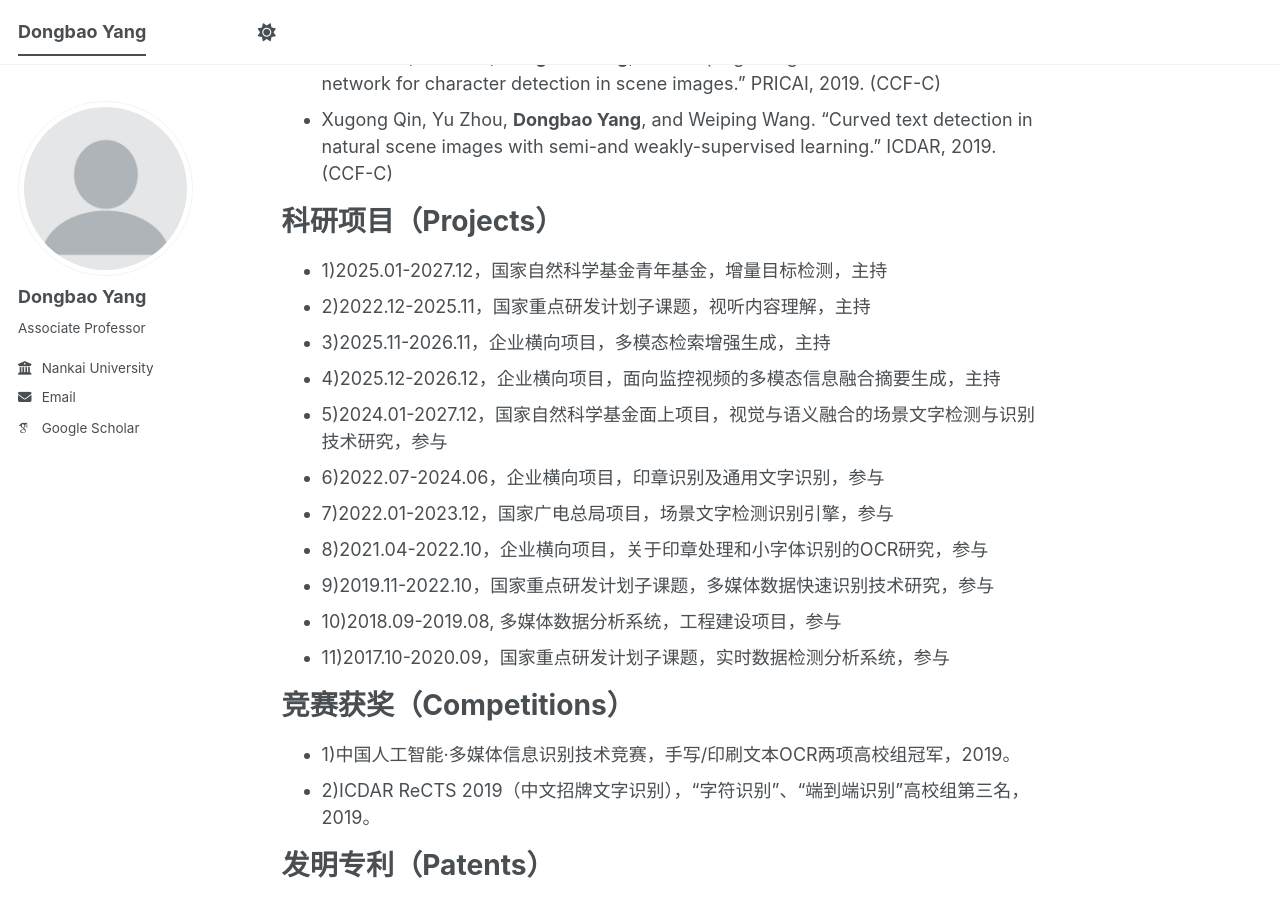
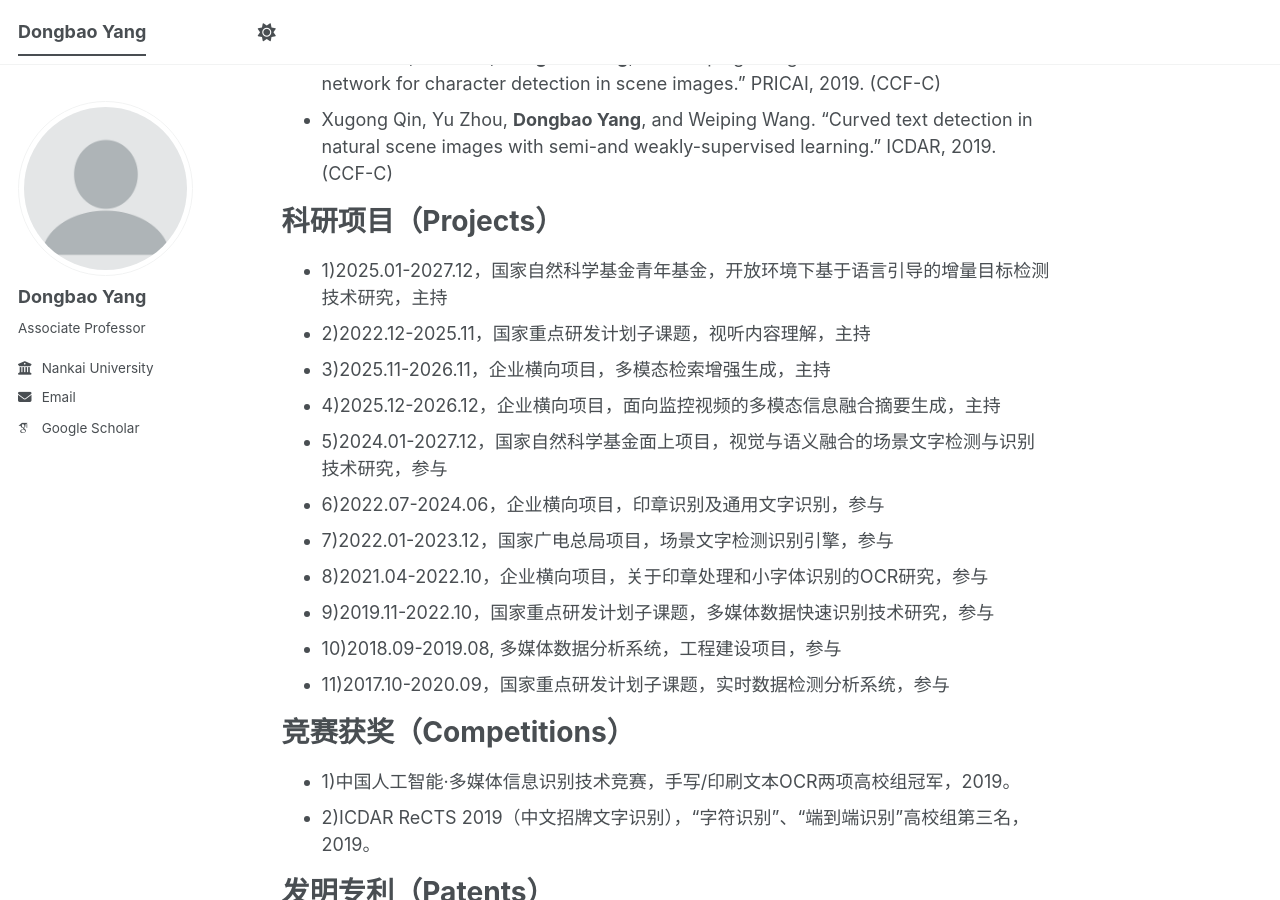
Before and after one commit to yangdb/yangdb.github.io, a Jekyll site: the page built from _pages/about.md, in a window 1280 px wide and 900 px high, scrolled down 3258 px. Built offline with Jekyll 4.4.1, drawn with Linux system fonts in a browser that asks for light colours; some web fonts are replaced; a script bundle is joined from its source files by our own code; library files that are not in the unit come from our copies.

Commit message:
Update about.md

```diff
--- a/_pages/about.md
+++ b/_pages/about.md
@@ -37,7 +37,7 @@ redirect_from:
 * Daiqing Wu, **Dongbao Yang***, Sicheng Zhao, Can Ma, and Yu Zhou. “An Empirical Study on Configuring In-Context Learning Demonstrations for Unleashing MLLMs’ Sentimental Perception Capability.” ICML, 2025. (CCF-A)
 * Aoting Zhang, **Dongbao Yang***, Chang Liu, Xiaopeng Hong, Miao Shang, Yu Zhou. “DCA: Dividing and conquering amnesia in incremental object detection.” AAAI, 2025. (CCF-A)
 * Aoting Zhang, **Dongbao Yang***, Chang Liu, Xiaopeng Hong, Yu Zhou. “Specifying what you know or not for multi-label class-incremental learning.” AAAI, 2025. (CCF-A)
-* Daiqing Wu, **Dongbao Yang***, Huawen Shen, Can Ma, and Yu Zhou*. “Robust multimodal sentiment analysis of image-text pairs by distribution-based feature recovery and fusion.” PR, 2025. (中科院SCI一区)
+* Daiqing Wu, **Dongbao Yang***,  Huawen Shen, Can Ma, and Yu Zhou*. “Robust multimodal sentiment analysis of image-text pairs by distribution-based feature recovery and fusion.” PR, 2025. (中科院SCI一区)
 * Daiqing Wu, **Dongbao Yang***, Yu Zhou, and Can Ma. “Bridging visual affective gap: Borrowing textual knowledge by learning from noisy image-text pairs.” ACM MM, 2024. (CCF-A, Oral)
 * Daiqing Wu, **Dongbao Yang***, Yu Zhou, and Can Ma. “Robust multimodal sentiment analysis of image-text pairs by distribution-based feature recovery and fusion.” ACM MM, 2024. (CCF-A)
 * Hongtao Xie, **Dongbao Yang***, Nannan Sun, Zhineng Chen, and Yongdong Zhang. “Automated pulmonary nodule detection in CT images using deep convolutional neural networks.” PR, 2019. (中科院SCI一区, CCF-B)
@@ -65,7 +65,7 @@ redirect_from:
 
 科研项目（Projects）
 ======
-* 1)2025.01-2027.12，国家自然科学基金青年基金，增量目标检测，主持
+* 1)2025.01-2027.12，国家自然科学基金青年基金，开放环境下基于语言引导的增量目标检测技术研究，主持
 * 2)2022.12-2025.11，国家重点研发计划子课题，视听内容理解，主持
 * 3)2025.11-2026.11，企业横向项目，多模态检索增强生成，主持
 * 4)2025.12-2026.12，企业横向项目，面向监控视频的多模态信息融合摘要生成，主持
```
